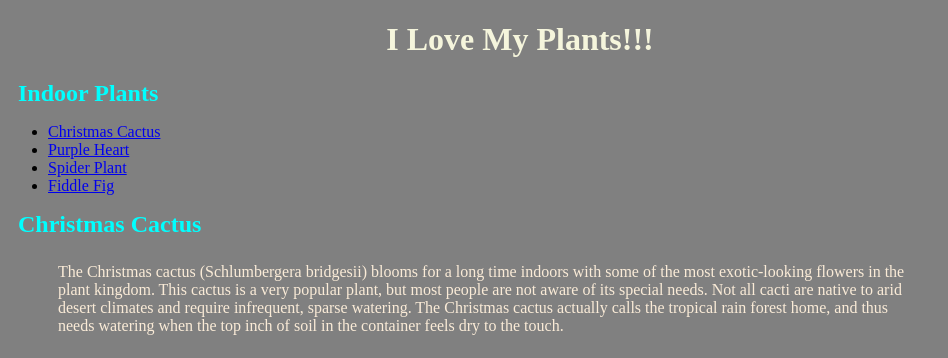
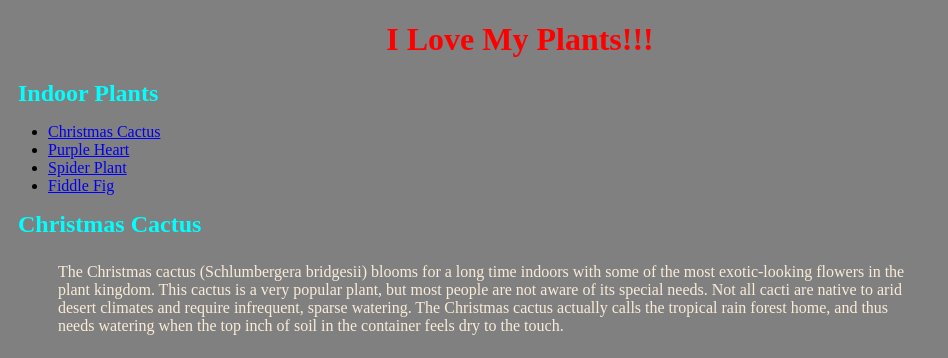
Before and after one commit to STL-LC101-January-22/assignment-4-html, a website: page index.html in a window 1280 px wide. Shown: the top 358 px of the page, without its empty margins (0-948 px from the left). Drawn offline with Linux system fonts and the light colour scheme.

Commit message:
Main Heading to Red

```diff
--- a/styles.css
+++ b/styles.css
@@ -14,12 +14,13 @@ h2 {
     margin: 5px 40px 5px 10px;
   }
 
-  h1{
-    color: beige;
-  }
 
   h2{
     color: aqua;
+  }
+
+  #mainHeading{
+    color: red;
   }
 p {
 
```
